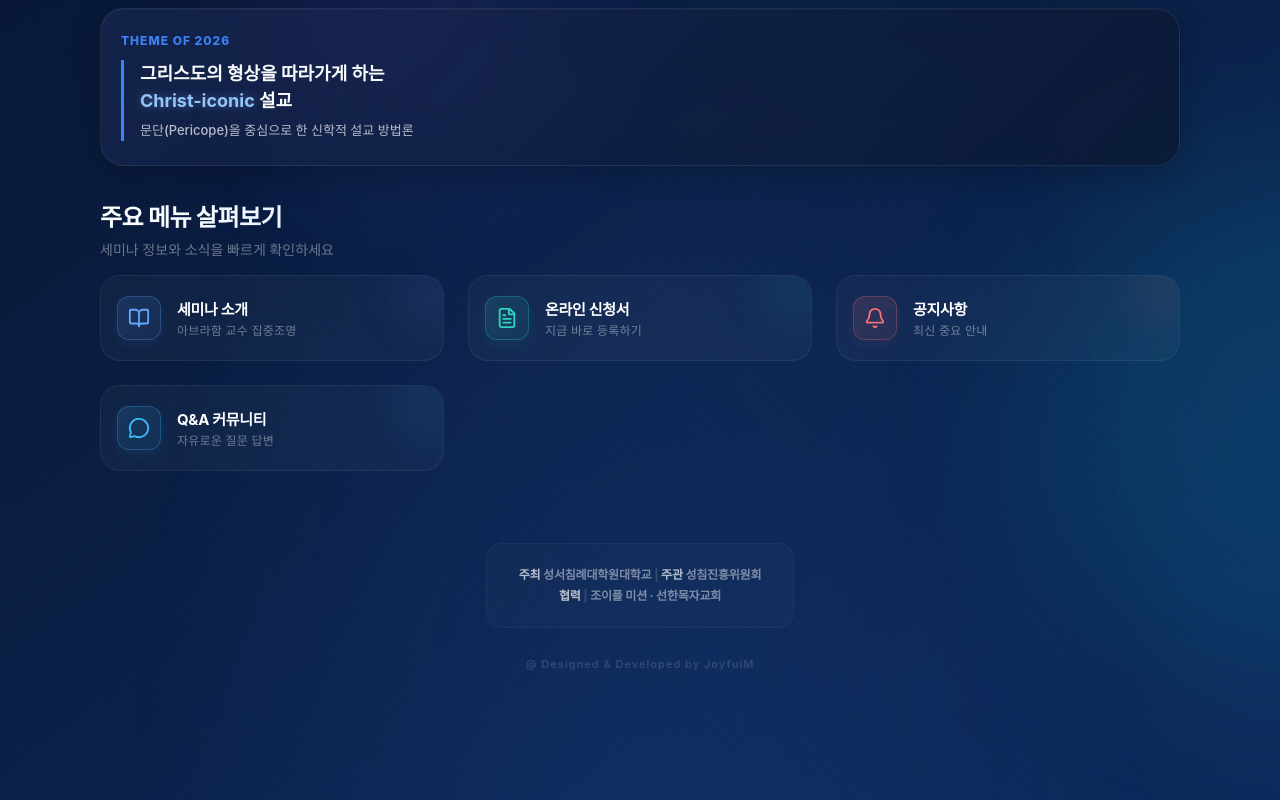
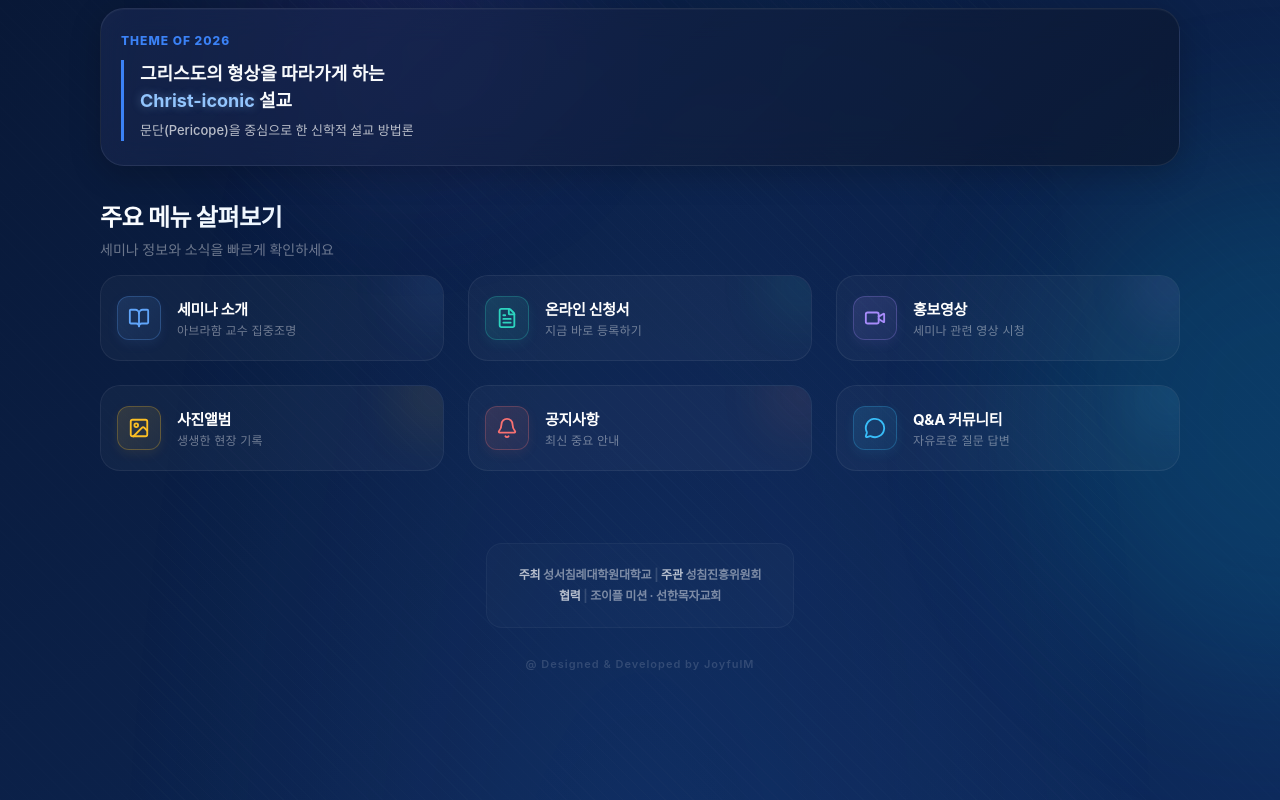
Before and after one commit to joyfulkim/sermon, a Next.js app: page / in a window 1280 px wide. Shown: the part 760-1560 px from the top of the page. Built offline with nearby package versions, Linux system fonts and the light colour scheme; no server answers; a web font is replaced by a local one.

Commit message:
UI: Restored Videos and Photos to homepage quick links

```diff
--- a/src/app/page.tsx
+++ b/src/app/page.tsx
@@ -8,6 +8,8 @@ import { useEffect, useState } from 'react';
 const quickLinks = [
   { href: '/intro', icon: BookOpen, label: '세미나 소개', color: '#60a5fa', desc: '아브라함 교수 집중조명' },
   { href: '/register', icon: FileText, label: '온라인 신청서', color: '#2dd4bf', desc: '지금 바로 등록하기' },
+  { href: '/videos', icon: Video, label: '홍보영상', color: '#a78bfa', desc: '세미나 관련 영상 시청' },
+  { href: '/photos', icon: ImageIcon, label: '사진앨범', color: '#fbbf24', desc: '생생한 현장 기록' },
   { href: '/notices', icon: Bell, label: '공지사항', color: '#f87171', desc: '최신 중요 안내' },
   { href: '/qa', icon: MessageCircle, label: 'Q&A 커뮤니티', color: '#38bdf8', desc: '자유로운 질문 답변' },
 ];
```
